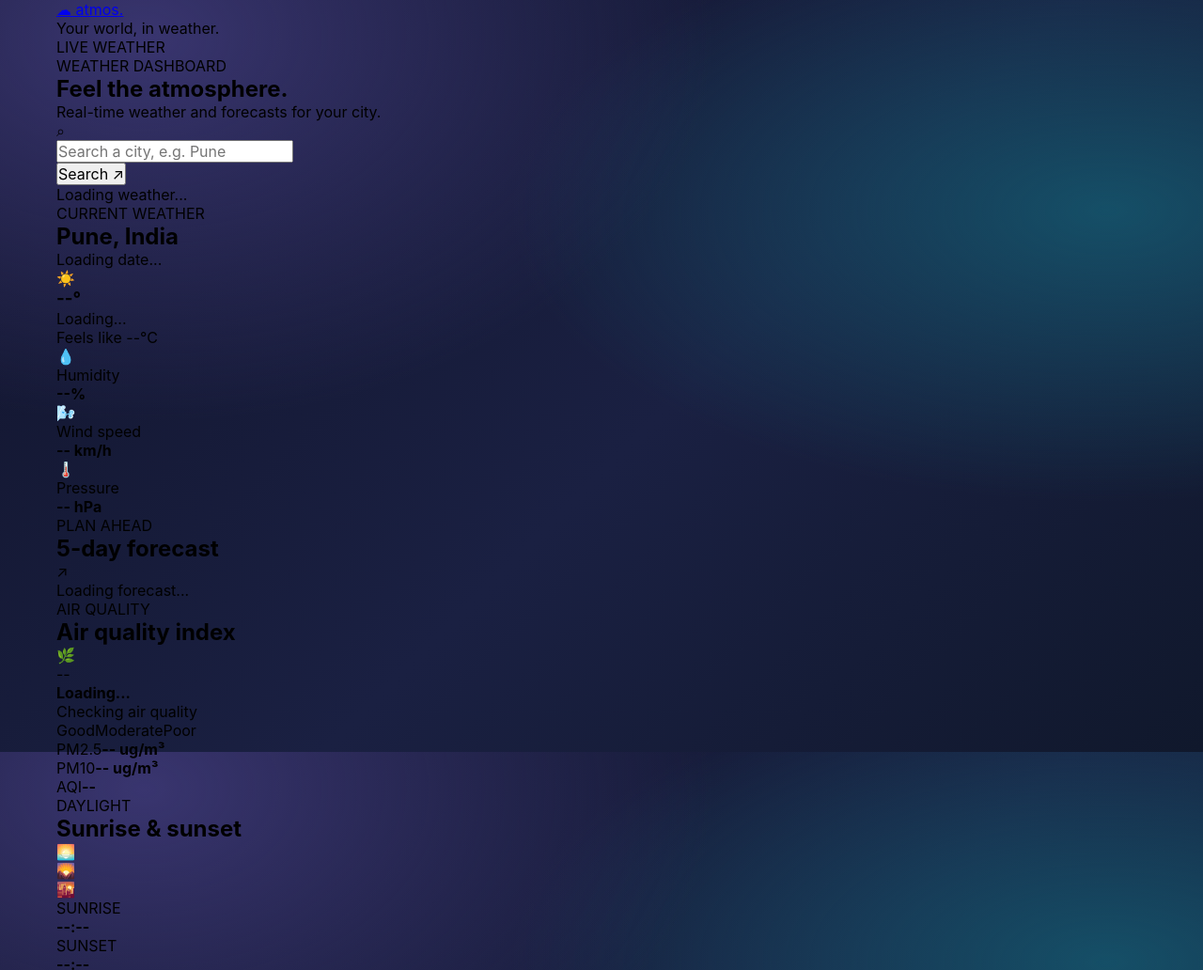
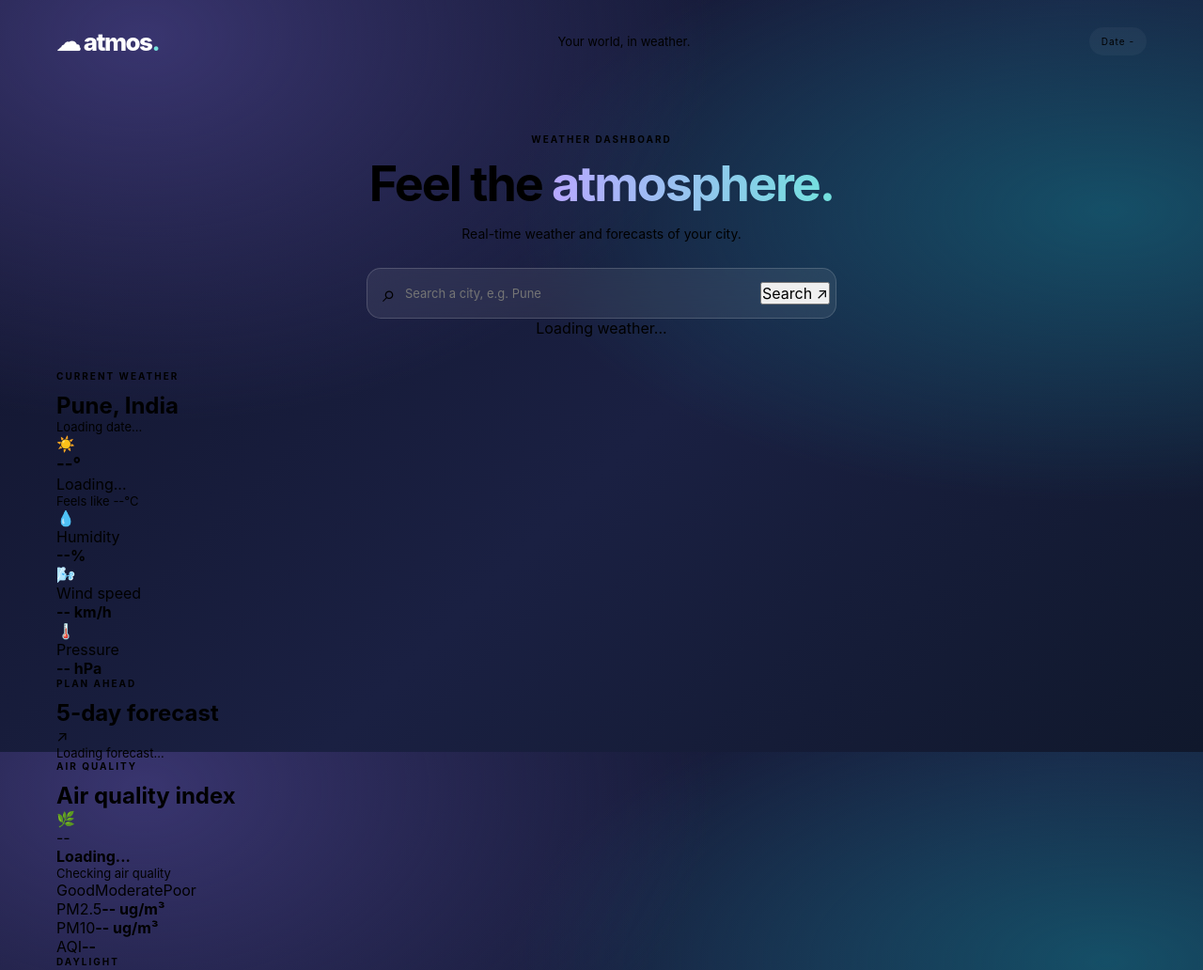
Before and after one commit to mikki-0101/Atmos_Forecast, a plain HTML site: page index.html in a window 1280 px wide. Shown: the top 1032 px of the page at 94% size. Drawn offline with Linux system fonts and the light colour scheme.

Commit message:
CSS-layout

```diff
--- a/index.html
+++ b/index.html
@@ -7,17 +7,17 @@
     <link rel="stylesheet" href="style.css">
 </head>
 <body>
-      <main class="app">
-    <header class="topbar">
+      <main class="main">
+    <header class="navbar">
       <a href="#" class="logo">☁ atmos<span>.</span></a>
       <p class="tagline">Your world, in weather.</p>
-      <div class="live-badge"><span></span> LIVE WEATHER</div>
+      <div class="live-badge"> Date -  </div>
     </header>
 
     <section class="hero">
       <p class="eyebrow">WEATHER DASHBOARD</p>
       <h1>Feel the <span>atmosphere.</span></h1>
-      <p class="subtitle">Real-time weather and forecasts for your city.</p>
+      <p class="subtitle">Real-time weather and forecasts of your city.</p>
 
       <form class="search-bar" id="searchForm" autocomplete="off">
         <span class="search-icon">⌕</span>
@@ -139,6 +139,7 @@
         <div class="detail-row"><span>Precipitation</span><strong id="precipitation">-- mm</strong></div>
         <div class="detail-row"><span>Wind direction</span><strong id="windDirection">--</strong></div>
       </article>
+        </main>
     </section>
 </body>
 </html>
--- a/style.css
+++ b/style.css
@@ -14,7 +14,8 @@ body {
     linear-gradient(135deg, #11142c, #1a2042 55%, #10182c);
   background-attachment: fixed;
 }
-button, input {
+button,
+input {
   font: inherit;
 }
 
@@ -22,7 +23,114 @@ button {
   cursor: pointer;
 }
 
-.app {
+.main {
   width: min(1160px, 92%);
   margin: auto;
 }
+.navbar {
+  min-height: 88px;
+  display: flex;
+  align-items: center;
+  justify-content: space-between;
+  gap: 16px;
+  border-bottom: 1px solid var(--border);
+}
+.logo {
+  color: white;
+  text-decoration: none;
+  font-size: 26px;
+  font-weight: 800;
+  letter-spacing: -1.5px;
+}
+
+.logo span {
+  color: #76e3dc;
+}
+.tagline, .muted {
+  color: var(--muted);
+  font-size: 13px;
+}
+.live-badge {
+  display: flex;
+  align-items: center;
+  gap: 8px;
+  border: 1px solid var(--border);
+  background: rgba(255, 255, 255, 0.04);
+  border-radius: 30px;
+  padding: 9px 13px;
+  font-size: 10px;
+  letter-spacing: 1px;
+}
+
+.hero {
+  text-align: center;
+  padding: 54px 0 35px;
+}
+
+.eyebrow {
+  font-size: 10px;
+  font-weight: 700;
+  letter-spacing: 2px;
+  color: var(--accent);
+  margin-bottom: 11px;
+}
+.hero h1 {
+  font-size: clamp(32px, 5vw, 52px);
+  letter-spacing: -2px;
+  line-height: 1.2;
+  color: black;
+}
+
+.hero h1 span {
+  background: linear-gradient(90deg, #b7a8ff, #72e1de);
+  color: transparent;
+  background-clip: text;
+  -webkit-background-clip: text;
+}
+.subtitle {
+  color: var(--muted);
+  font-size: 14px;
+  margin-top: 13px;
+}
+
+.search-bar {
+  position: relative;
+  z-index: 10;
+  width: min(500px, 100%);
+  margin: 28px auto 0;
+  padding: 6px;
+  display: flex;
+  align-items: center;
+  gap: 10px;
+  border: 1px solid rgba(255, 255, 255, 0.16);
+  background: rgba(255, 255, 255, 0.075);
+  border-radius: 15px;
+  backdrop-filter: blur(18px);
+  transition: border-color .2s;
+}
+
+.search-bar:focus-within {
+  border-color: var(--accent);
+}
+
+.search-icon {
+  padding-left: 10px;
+  font-size: 25px;
+  color: var(--muted);
+}
+
+.search-input-wrap {
+  position: relative;
+  flex: 1;
+  min-width: 0;
+}
+
+.search-input-wrap input {
+  width: 100%;
+  padding: 12px 0;
+  color: white;
+  background: transparent;
+  border: 0;
+  outline: none;
+  font-size: 13px;
+}
```
